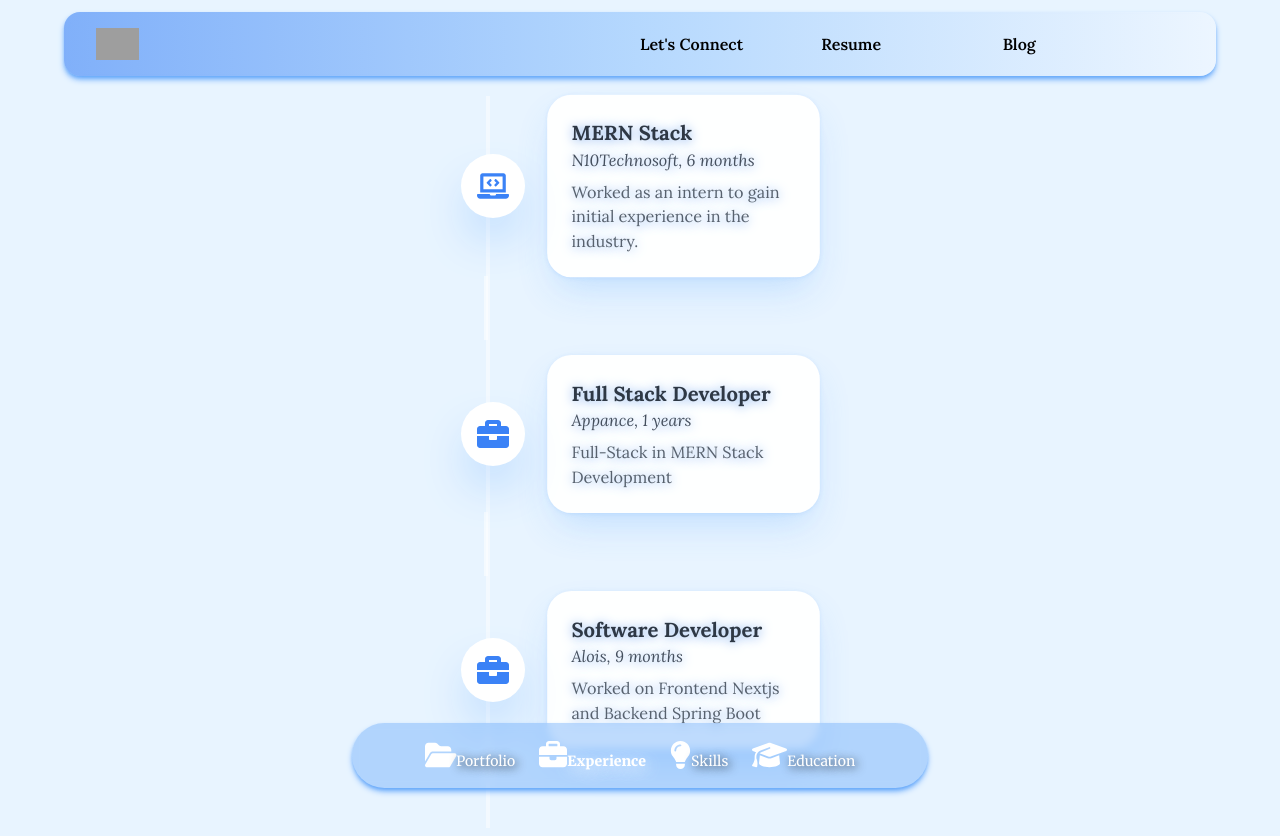
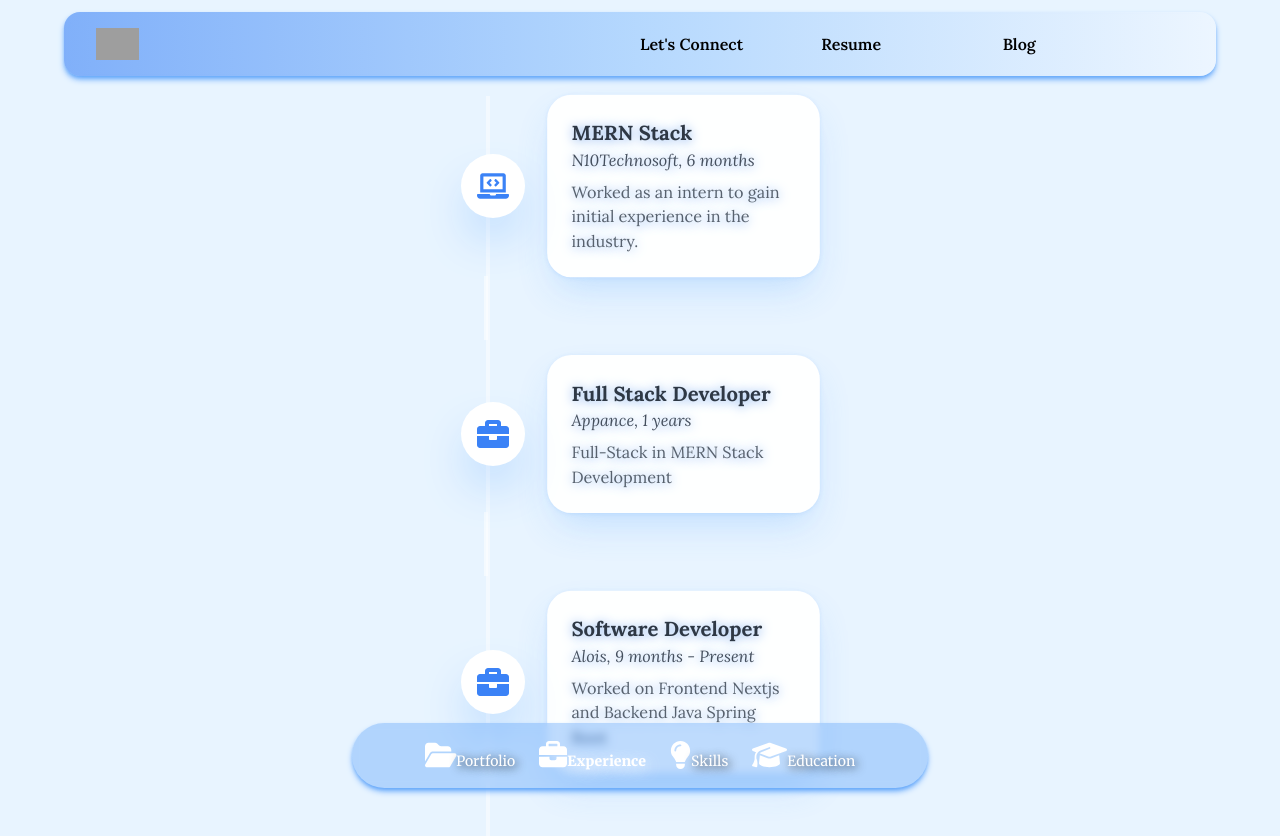
Before and after one commit to chaudhary-rishabh/rishabhc.in, a Next.js app: page /experience in a window 1280 px wide. Shown: the top 836 px of the page. Built offline with nearby package versions, Linux system fonts and the light colour scheme; grey boxes are pictures that could not be loaded.

Commit message:
added links in contact section

```diff
--- a/components/Wizard.tsx
+++ b/components/Wizard.tsx
@@ -19,9 +19,9 @@
         },
         {
             title: 'Software Developer',
-            duration: '9 months',
+            duration: '9 months - Present',
             company: 'Alois',
-            description: 'Worked on Frontend Nextjs and Backend Spring Boot',
+            description: 'Worked on Frontend Nextjs and Backend Java Spring Boot',
             icon: <FaBriefcase className="text-blue-500 w-8 h-8" />,
         },
     ];
--- a/modules/ContactModule/ContactModule.tsx
+++ b/modules/ContactModule/ContactModule.tsx
@@ -37,17 +37,17 @@
                     </Link>
                 </div>
                 <div className="flex justify-center align-center lg:flex-1">
-                    <Link href="https://discord.com/your-discord-link" className="-m-1.5 p-1.5">
+                    <Link href="https://discordapp.com/users/1022556961063047178" className="-m-1.5 p-1.5">
                         <FaDiscord className="text-blue-500" style={{ fontSize: '26px' }} />
                     </Link>
                 </div>
                 <div className="flex  justify-center align-center lg:flex-1">
-                    <Link href="/" className="-m-1.5 p-1.5">
+                    <Link href="https://x.com/Rishabh76216186" className="-m-1.5 p-1.5">
                         <FaTwitter className='text-blue-500' style={{ fontSize: '26px' }} />
                     </Link>
                 </div>
                 <div className="flex  justify-center align-center lg:flex-1">
-                    <Link href="/" className="-m-1.5 p-1.5">
+                    <Link href="mailto:chaudharyrishabh029@gmail.com" className="-m-1.5 p-1.5">
                         <FaEnvelope className='text-blue-500' style={{ fontSize: '26px' }} />
                     </Link>
                 </div>
```
